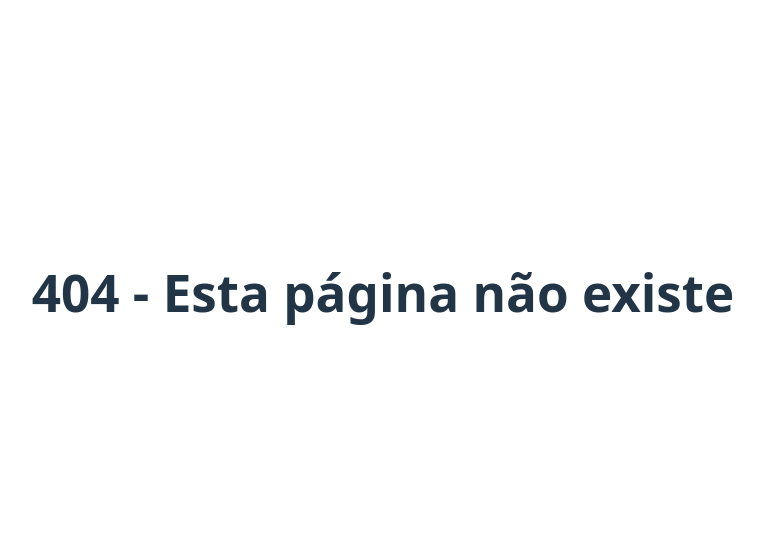
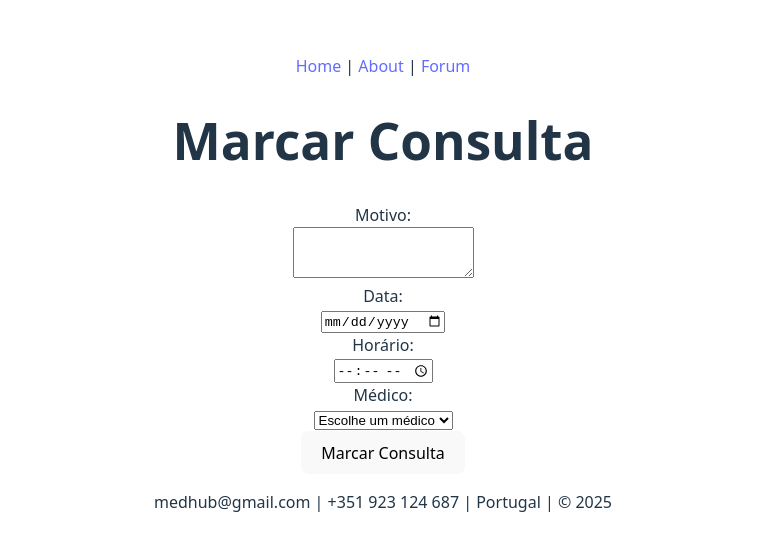
Before and after one commit to BlueTT2015/gestor_consultas, a React (Vite) app: page /consulta in a window 1280 px wide. Before the commit this address had no page. Shown: the part 108-658 px from the top of the page, without its empty margins (257-1020 px from the left). Built offline with nearby package versions, Linux system fonts and the light colour scheme.

Commit message:
Mudança nas rotas
Adicionei várias rotas e várias páginas

```diff
--- a/src/App.jsx
+++ b/src/App.jsx
@@ -14,6 +14,17 @@ import NotFound from './pages/NotFound';
 import Login from "./pages/Login";
 import Register from "./pages/Register";
 import ForgotPassword from "./pages/ForgotPassword.jsx";
+import Doctors from "./pages/Doctors";
+import PerfilMedico from "./pages/PerfilMedico.jsx";
+import PerfilClient from "./pages/PerfilClient.jsx";
+import Clinics from "./pages/Clinics.jsx";
+import DashboardDoctor from "./pages/DashboardDoctor.jsx";
+import DashboardClient from "./pages/DashboardClient.jsx";
+import DashboardGlobal from "./pages/DashboardGlobal.jsx";
+import DashboardUser from "./pages/DashboardUser.jsx";
+import Consulta from "./pages/Consulta.jsx";
+import MedicoDisponibilidade from "./pages/MedicoDisponibilidade.jsx";
+import DashboardClinic from "./pages/DashboardClinic.jsx";
 
 export default function App() {
   return (
@@ -27,6 +38,19 @@ export default function App() {
               <Route path="/auth/login" element={<Login />} />
               <Route path="/auth/register" element={<Register />} />
               <Route path="/auth/forgot-password" element={<ForgotPassword />} />
+
+
+              <Route path="/doctors" element={<Doctors />} />
+              <Route path="/doctor/me" element={<PerfilMedico/>} />
+              <Route path="/client/me" element={<PerfilClient />} />
+              <Route path="/clinics" element={<Clinics />} />
+              <Route path="/doctor/dashboard/me" element={<DashboardDoctor />} />
+              <Route path="/client/dashboard/me" element={<DashboardClient />} />
+              <Route path="/dashboard" element={<DashboardGlobal/>} />
+              <Route path="/dashboard/me" element={<DashboardUser />} />
+              <Route path="/consulta" element={<Consulta/>} />
+              <Route path="/doctor/avaliability" element={<MedicoDisponibilidade/>} />
+              <Route path="/clinic/dashboard" element={<DashboardClinic/>} />
           </Route>
 
           <Route path="*" element={<NotFound />} />
--- /dev/null
+++ b/src/pages/Clinics.jsx
@@ -0,0 +1,9 @@
+// src/pages/Clinics.jsx
+
+export default function Clinics() {
+    return (
+        <>
+            <h1>Clínicas</h1>
+        </>
+    )
+}
--- /dev/null
+++ b/src/pages/Consulta.jsx
@@ -0,0 +1,76 @@
+// src/pages/Consulta.jsx
+
+import { useState } from "react";
+
+export default function AppointmentForm() {
+    const [motivo, setMotivo] = useState("");
+    const [data, setData] = useState("");
+    const [horario, setHorario] = useState("");
+    const [medico, setMedico] = useState("");
+
+    function handleSubmit(e) {
+        e.preventDefault();
+
+        if (!motivo || !data || !horario || !medico) {
+            alert("Preenche tudo antes de enviares.");
+            return;
+        }
+
+        const consulta = {
+            motivo,
+            data,
+            horario,
+            medico,
+        };
+
+        console.log("Consulta enviada:", consulta);
+        alert("Consulta marcada.");
+    }
+
+    return (
+        <div>
+            <h1>Marcar Consulta</h1>
+
+            <form onSubmit={handleSubmit}>
+                <div>
+                    <label>Motivo:</label><br />
+                    <textarea
+                        value={motivo}
+                        onChange={(e) => setMotivo(e.target.value)}
+                        rows={3}
+                    />
+                </div>
+
+                <div>
+                    <label>Data:</label><br />
+                    <input
+                        type="date"
+                        value={data}
+                        onChange={(e) => setData(e.target.value)}
+                    />
+                </div>
+
+                <div>
+                    <label>Horário:</label><br />
+                    <input
+                        type="time"
+                        value={horario}
+                        onChange={(e) => setHorario(e.target.value)}
+                    />
+                </div>
+
+                <div>
+                    <label>Médico:</label><br />
+                    <select value={medico} onChange={(e) => setMedico(e.target.value)}>
+                        <option value="">Escolhe um médico</option>
+                        <option value="Dr. Ana Silva">Dr. Ana Silva</option>
+                        <option value="Dr. João Ramos">Dr. João Ramos</option>
+                        <option value="Dr. Marta Costa">Dr. Marta Costa</option>
+                    </select>
+                </div>
+
+                <button type="submit">Marcar Consulta</button>
+            </form>
+        </div>
+    );
+}
--- /dev/null
+++ b/src/pages/DashboardClient.jsx
@@ -0,0 +1,9 @@
+// src/pages/DashboardClient.jsx
+
+export default function DashboardClient() {
+    return (
+        <>
+            <h1>Dashboard Client</h1>
+        </>
+    )
+}
--- /dev/null
+++ b/src/pages/DashboardClinic.jsx
@@ -0,0 +1,9 @@
+// src/pages/DashboardClinic.jsx
+
+export default function DashboardClinic() {
+    return (
+        <>
+            <h1>Dashboard Clinica</h1>
+        </>
+    )
+}
--- /dev/null
+++ b/src/pages/DashboardDoctor.jsx
@@ -0,0 +1,9 @@
+// src/pages/DashboardDoctor.jsx
+
+export default function DashboardDoctor() {
+    return (
+        <>
+            <h1>Dasboard Doctor</h1>
+        </>
+    )
+}
--- /dev/null
+++ b/src/pages/DashboardGlobal.jsx
@@ -0,0 +1,9 @@
+// src/pages/DashboardGlobal.jsx
+
+export default function DashboardGlobal() {
+    return (
+        <>
+            <h1>Dasboard Global</h1>
+        </>
+    )
+}
--- /dev/null
+++ b/src/pages/DashboardUser.jsx
@@ -0,0 +1,9 @@
+// src/pages/DashboardUser.jsx
+
+export default function DashboardUser() {
+    return (
+        <>
+            <h1>Dasboard User</h1>
+        </>
+    )
+}
--- /dev/null
+++ b/src/pages/Doctors.jsx
@@ -0,0 +1,70 @@
+// src/pages/Doctors.jsx
+
+import { useEffect, useState } from "react";
+
+export default function DoctorsTable({ apiUrl }) {
+    const [data, setData] = useState([]);
+    const [loading, setLoading] = useState(true);
+    const [error, setError] = useState(null);
+
+    useEffect(() => {
+        async function fetchData() {
+            try {
+                setLoading(true);
+                const response = await fetch(apiUrl);
+
+                if (!response.ok) {
+                    throw new Error("Erro ao carregar dados.");
+                }
+
+                const json = await response.json();
+                if (!Array.isArray(json)) {
+                    throw new Error("A API não devolveu um array.");
+                }
+
+                // remover password caso venha
+                const sanitized = json.map((item) => {
+                    const copy = { ...item };
+                    delete copy.password;
+                    return copy;
+                });
+
+                setData(sanitized);
+                setError(null);
+            } catch (err) {
+                setError(err.message);
+            } finally {
+                setLoading(false);
+            }
+        }
+
+        fetchData();
+    }, [apiUrl]);
+
+    if (loading) return <p>A carregar...</p>;
+    if (error) return <p style={{ color: "red" }}>{error}</p>;
+    if (data.length === 0) return <p>Sem dados.</p>;
+
+    const columns = Object.keys(data[0]);
+
+    return (
+        <table border="1" cellPadding="8">
+            <thead>
+            <tr>
+                {columns.map((col) => (
+                    <th key={col}>{col}</th>
+                ))}
+            </tr>
+            </thead>
+            <tbody>
+            {data.map((row, i) => (
+                <tr key={i}>
+                    {columns.map((col) => (
+                        <td key={col}>{String(row[col])}</td>
+                    ))}
+                </tr>
+            ))}
+            </tbody>
+        </table>
+    );
+}
--- /dev/null
+++ b/src/pages/MedicoDisponibilidade.jsx
@@ -0,0 +1,9 @@
+// src/pages/MedicoDisponibilidade.jsx
+
+export default function MedicoDisponibilidade() {
+    return (
+        <>
+            <h1>Disponibilidade do Médico</h1>
+        </>
+    )
+}
--- /dev/null
+++ b/src/pages/PerfilClient.jsx
@@ -0,0 +1,9 @@
+// src/pages/PerfilClient.jsx
+
+export default function PerfilClient() {
+    return (
+        <>
+            <h1>Perfi Cliente</h1>
+        </>
+    )
+}
--- /dev/null
+++ b/src/pages/PerfilMedico.jsx
@@ -0,0 +1,9 @@
+// src/pages/PerfilMedico.jsx
+
+export default function PerfilMedico() {
+    return (
+        <>
+            <h1>Perfi Médico</h1>
+        </>
+    )
+}
```
